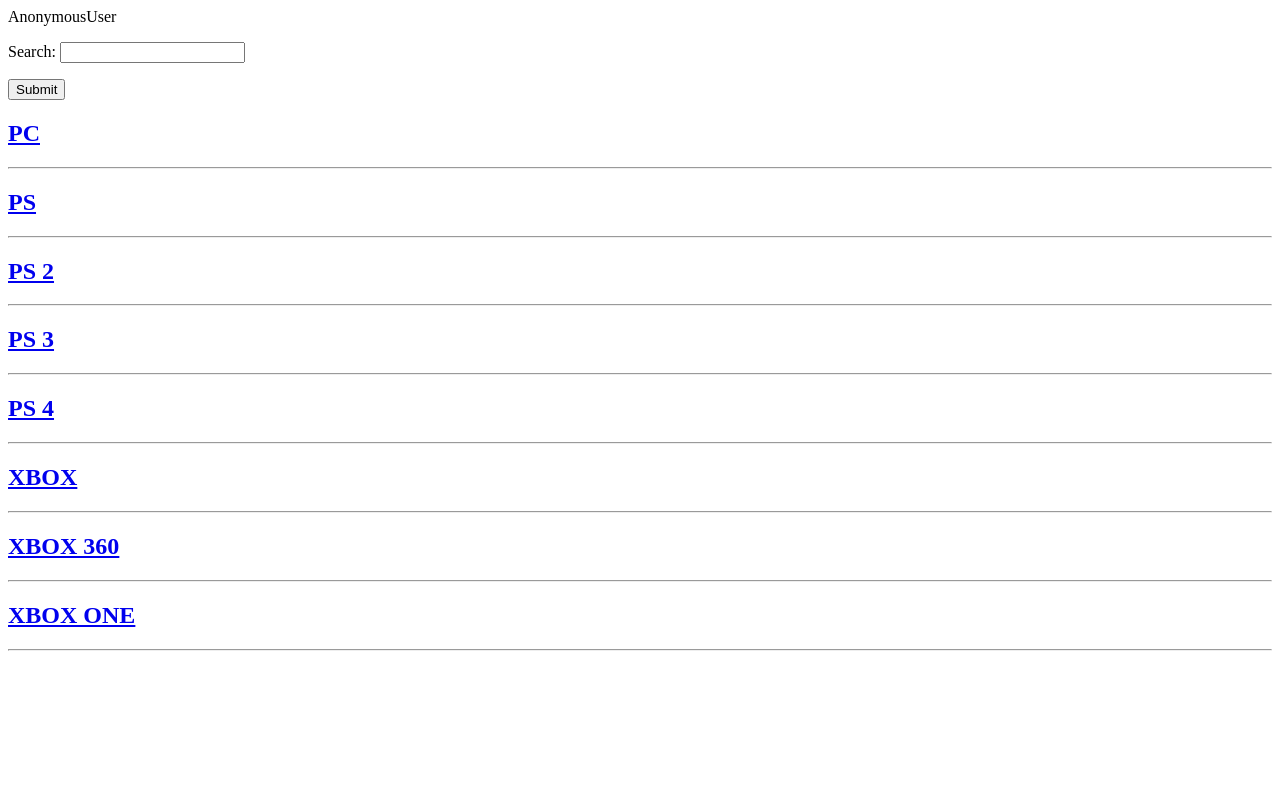
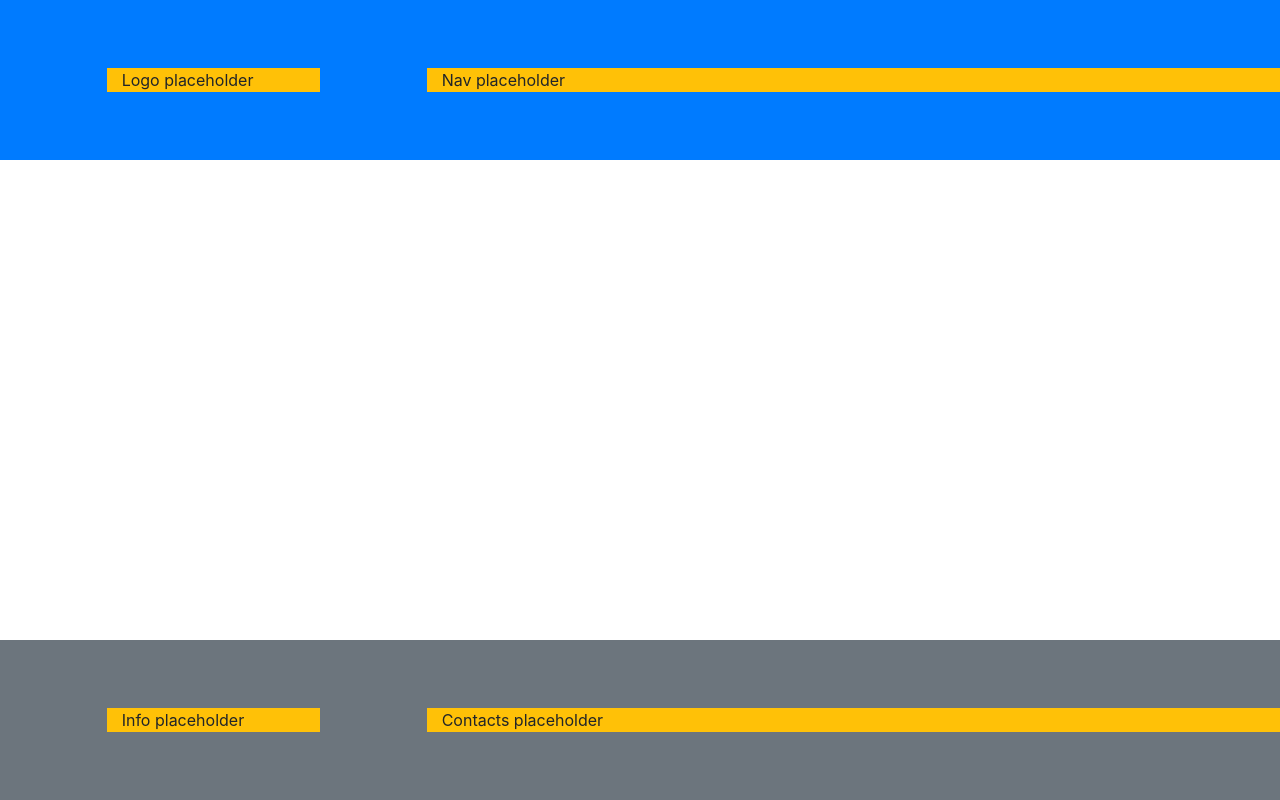
Before and after one commit to Djet78/gstaff, a Django app: page /platforms/ in a window 1280 px wide. Run offline with Django 3.2, Linux system fonts and the light colour scheme; data comes from the database, SQL or seed files in the repository; parts of the project's set-up code (start-up, migrations or seed data) failed here and were passed over; some libraries are stand-ins or nearby versions.

Commit message:
Default layout -> in progress

```diff
--- a/games/templates/games/game_list.html
+++ b/games/templates/games/game_list.html
@@ -1,4 +1,4 @@
-{% extends "news/base.html" %}
+{% extends "layouts/default.html" %}
 
 {% block title %}
     Games
--- a/games/templates/games/platform_list.html
+++ b/games/templates/games/platform_list.html
@@ -1,4 +1,4 @@
-{% extends "news/base.html" %}
+{% extends "layouts/default.html" %}
 
 {% block title %}
     Platforms
--- a/games/templates/games/studio_list.html
+++ b/games/templates/games/studio_list.html
@@ -1,4 +1,4 @@
-{% extends "news/base.html" %}
+{% extends "layouts/default.html" %}
 
 {% block title %}
     Studios
--- a/gstaff/settings.py
+++ b/gstaff/settings.py
@@ -60,7 +60,7 @@
 TEMPLATES = [
     {
         'BACKEND': 'django.template.backends.django.DjangoTemplates',
-        'DIRS': [],
+        'DIRS': ['templates'],
         'APP_DIRS': True,
         'OPTIONS': {
             'context_processors': [
--- a/news/templates/news/base.html
+++ /dev/null
@@ -1,13 +0,0 @@
-<!DOCTYPE html>
-<html lang="en">
-<head>
-    <meta charset="UTF-8">
-    <title>GStaff - {% block title %}{% endblock title %}</title>
-
-</head>
-<body>
-    {{ request.user }}
-    {% block content %}
-    {% endblock content %}
-</body>
-</html>
--- /dev/null
+++ b/templates/layouts/default.html
@@ -0,0 +1,44 @@
+<!DOCTYPE html>
+<html lang="en" class="h-100">
+<head>
+    <meta charset="UTF-8">
+    <meta name="viewport" content="width=device-width, initial-scale=1, shrink-to-fit=no">
+
+    <!-- Bootstrap 4 CSS -->
+    <link rel="stylesheet" href="https://maxcdn.bootstrapcdn.com/bootstrap/4.0.0/css/bootstrap.min.css" integrity="sha384-Gn5384xqQ1aoWXA+058RXPxPg6fy4IWvTNh0E263XmFcJlSAwiGgFAW/dAiS6JXm" crossorigin="anonymous">
+
+    <title>GStaff - {% block title %}{% endblock title %}</title>
+
+</head>
+<body class="d-flex flex-column justify-content-between h-100">
+
+    <header class="container-fluid bg-primary" style="height: 10rem">
+        <div class="row align-items-center h-100">
+            <div class="col-2 bg-warning offset-1">Logo placeholder</div>
+            <div class="col-8 bg-warning offset-1">Nav placeholder</div>
+        </div>
+    </header>
+
+    {% comment %}
+    <div class="container">
+        {% block content %}
+        {% endblock content %}
+    </div>
+    {% endcomment %}
+
+    <footer class="container-fluid bg-secondary" style="height: 10rem">
+        <div class="row align-items-center h-100">
+            <div class="col-2 bg-warning offset-1">Info placeholder</div>
+            <div class="col-8 bg-warning offset-1">Contacts placeholder</div>
+        </div>
+    </footer>
+
+
+    <!-- JQuery 3.2.1 -->
+    <script src="https://code.jquery.com/jquery-3.2.1.slim.min.js" integrity="sha384-KJ3o2DKtIkvYIK3UENzmM7KCkRr/rE9/Qpg6aAZGJwFDMVNA/GpGFF93hXpG5KkN" crossorigin="anonymous"></script>
+    <!-- Popper.js 1.12.9 -->
+    <script src="https://cdnjs.cloudflare.com/ajax/libs/popper.js/1.12.9/umd/popper.min.js" integrity="sha384-ApNbgh9B+Y1QKtv3Rn7W3mgPxhU9K/ScQsAP7hUibX39j7fakFPskvXusvfa0b4Q" crossorigin="anonymous"></script>
+    <!-- Bootstrap 4 JS -->
+    <script src="https://maxcdn.bootstrapcdn.com/bootstrap/4.0.0/js/bootstrap.min.js" integrity="sha384-JZR6Spejh4U02d8jOt6vLEHfe/JQGiRRSQQxSfFWpi1MquVdAyjUar5+76PVCmYl" crossorigin="anonymous"></script>
+</body>
+</html>
```
Also changed, not shown: news/templates/news/article_list.html (+6 -4 lines).
